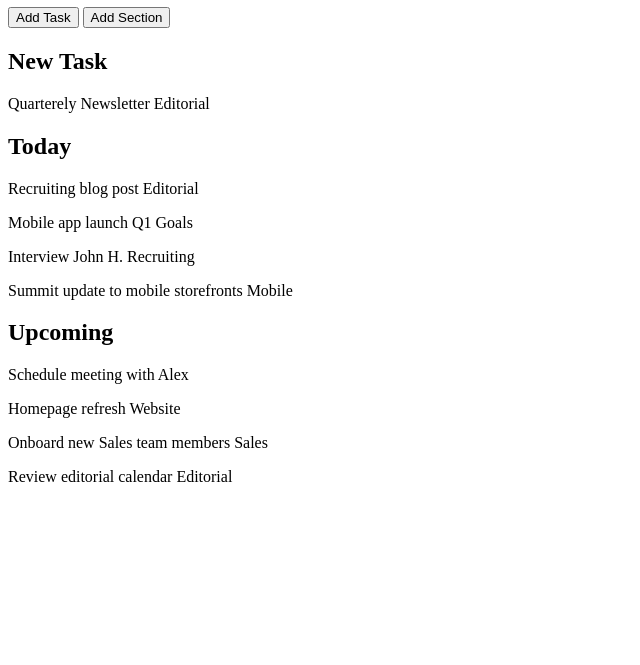
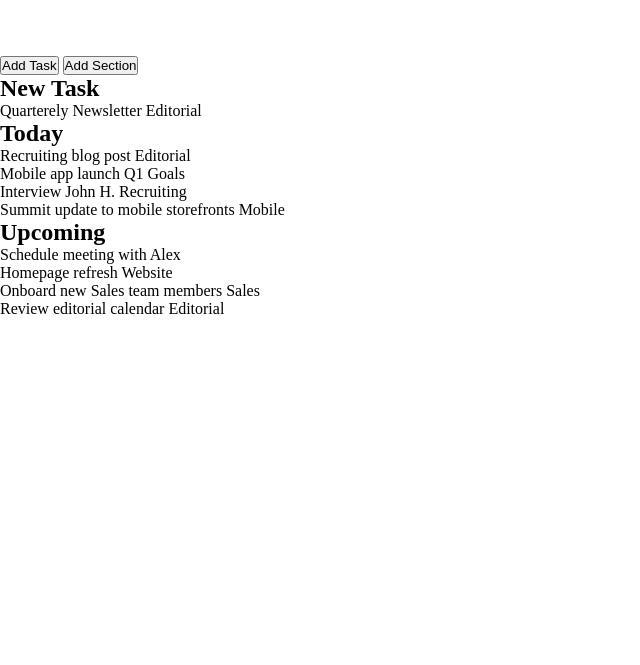
Before and after one commit to Thunderbird93/html-css-toboolist, a plain HTML site: page index.html in a window 1280 px wide. Shown: the part 135-800 px from the top of the page, without its empty margins (0-640 px from the left). Drawn offline with Linux system fonts and the light colour scheme.

Commit message:
fix link css in html

```diff
--- a/index.html
+++ b/index.html
@@ -5,7 +5,7 @@
     <meta http-equiv="X-UA-Compatible" content="IE=edge">
     <meta name="viewport" content="width=device-width, initial-scale=1.0">
     <title>Toboolist</title>
-    <link rel="stylesheet" href="css.style">
+    <link rel="stylesheet" href="style.css">
 </head>
 <body>
 
```
Also changed, not shown: style.css (line endings or trailing spaces), 1 other file.
